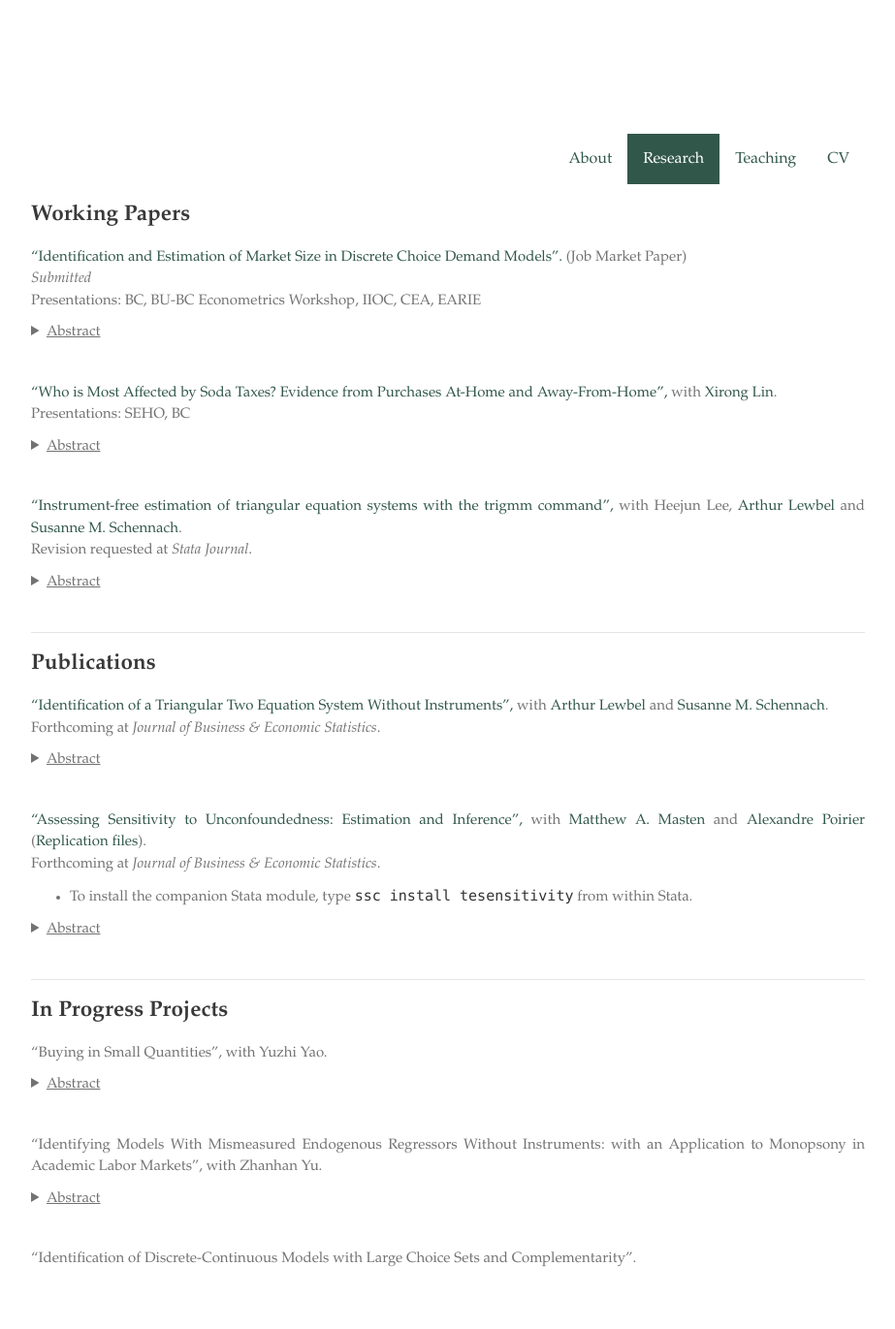
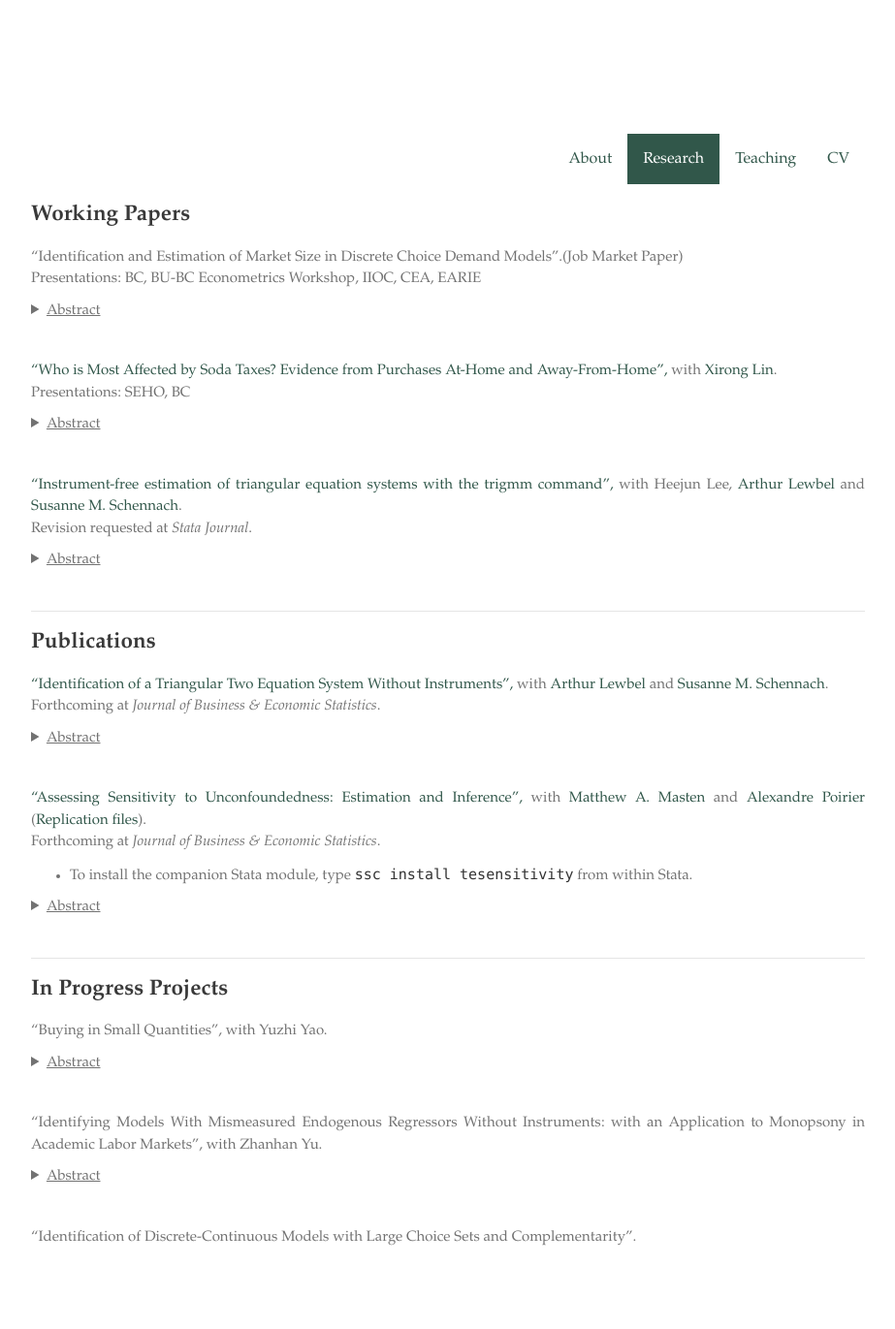
Before and after one commit to zhanglinqi/zhanglinqi.github.io, a Jekyll site: the page built from research.md, in a window 1280 px wide. Shown: the whole page at 97% size, without its empty margins (178-1101 px from the left). Built offline with Jekyll 4.4.1, drawn with Linux system fonts in a browser that asks for light colours; our own code applies the rules of GitHub Pages for plain Markdown files; after the commit the page ends 1348 px from its top, so only the background shows below that.

Commit message:
update JMP

```diff
--- a/research.md
+++ b/research.md
@@ -5,9 +5,9 @@ layout: research
 ## Working Papers
 
 
-["Identification and Estimation of Market Size in Discrete Choice Demand Models".](https://zhanglinqi.github.io/assets/pdf/market_size_Linqi_Zhang.pdf) (Job Market Paper)
-*Submitted*
+"Identification and Estimation of Market Size in Discrete Choice Demand Models".(Job Market Paper)
 Presentations: BC, BU-BC Econometrics Workshop, IIOC, CEA, EARIE
+<!--(https://zhanglinqi.github.io/assets/pdf/market_size_Linqi_Zhang.pdf) -->
 <details>
 <summary><u>Abstract</u></summary>
 <p> Within the framework of Berry (1994) and Berry, Levinsohn, and Pakes (1995), the existing empirical industrial organization literature often assumes that market size is observed. However, the presence of an unobservable outside option is a common source of mismeasurement. Measurement errors in market size lead to inconsistent estimates of elasticities, diversion ratios, and counterfactual simulations. I explicitly model the market size, and prove point identification of the market size model along with all demand parameters in a random coefficients logit (BLP) model. No additional data beyond what is needed to estimate standard BLP models is required. Identification comes from the exogenous variation in product characteristics across markets and the nonlinearity of the demand system. I apply the method to a merger simulation in the carbonated soft drinks (CSD) market in the US, and find that assuming a market size larger than the true estimated size would underestimate merger price increases.
```
